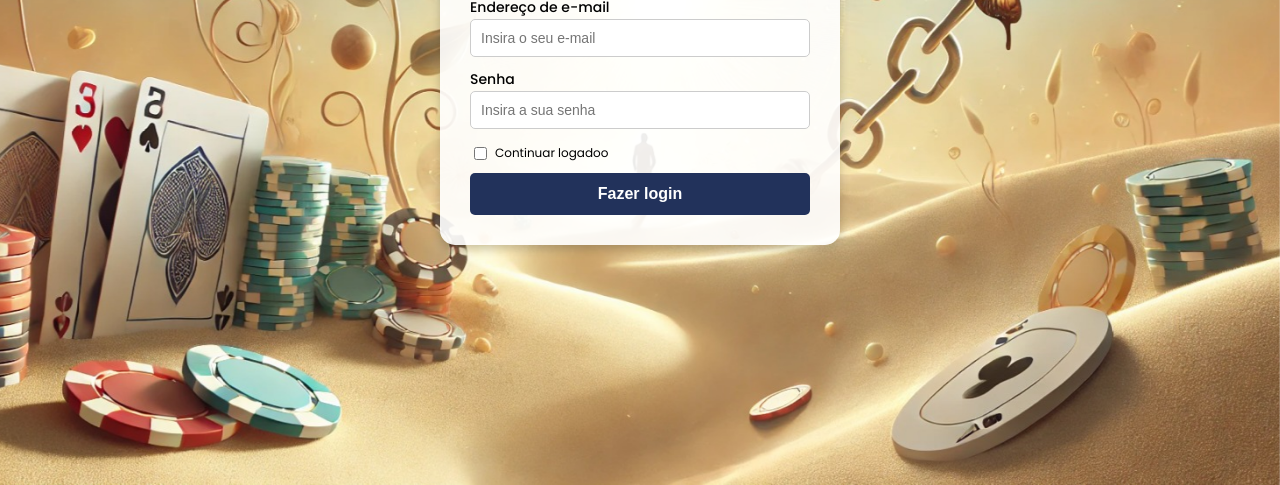
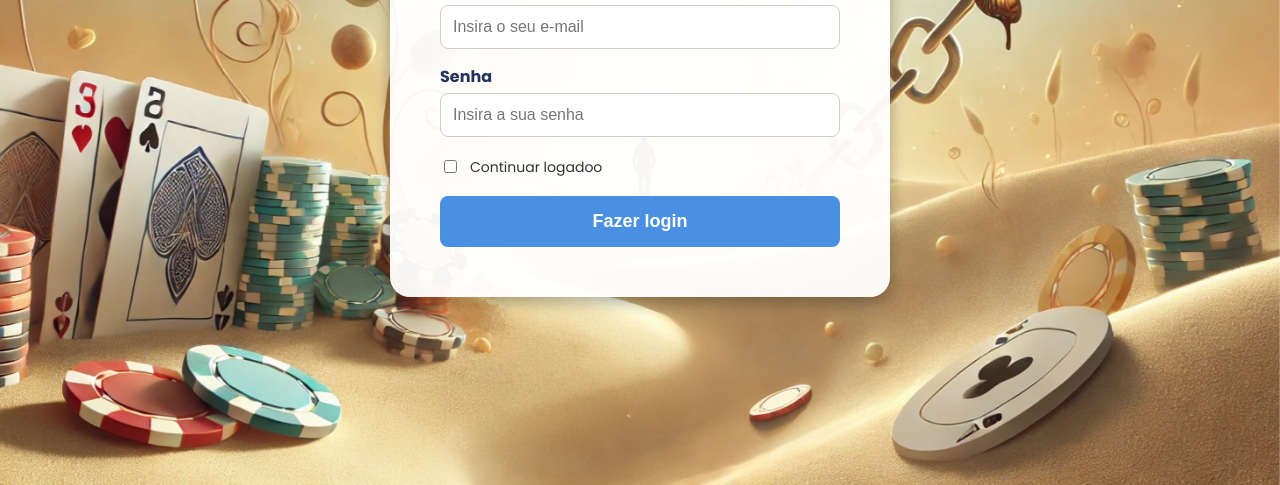
Before and after one commit to gbecherp/AntiBet, a website: page login/index.html in a window 1280 px wide. Shown: the part 315-800 px from the top of the page. Drawn offline with nearby package versions, Linux system fonts and the light colour scheme.

Commit message:
altera tamanhos

```diff
--- a/login/style.css
+++ b/login/style.css
@@ -11,48 +11,51 @@
 
 /* Form container */
 .login-container {
-  background: rgba(255, 255, 255, 0.9); /* Transparency */
-  border-radius: 15px;
-  padding: 30px;
-  box-shadow: 0 4px 10px rgba(0, 0, 0, 0.2);
-  max-width: 400px;
-  width: 100%;
-}
-
-.login-form {
-  width: 100%;
+  background: rgba(255, 255, 255, 0.95); /* Slightly less transparency for readability */
+  border-radius: 20px; /* Slightly rounder corners */
+  padding: 50px; /* Increased padding for better spacing */
+  box-shadow: 0 6px 15px rgba(0, 0, 0, 0.3); /* Stronger shadow for depth */
+  max-width: 500px; /* Balanced width */
+  width: 100%; /* Prevent overflow */
+  min-height: 400px; /* Adjusted height for proportions */
+  display: flex;
+  flex-direction: column; /* Ensure content stacks nicely */
+  justify-content: center; /* Center-align form content vertically */
 }
 
 /* Title */
 .login-title {
-  font-size: 24px;
+  font-size: 28px; /* Adjusted for proportional scaling */
   font-weight: 700;
-  margin-bottom: 20px;
+  margin-bottom: 30px; /* Larger gap for visual balance */
   text-align: center;
+  color: #22325b; /* Darker color for contrast */
 }
 
 /* Input fields */
 .input-group {
-  margin-bottom: 15px;
+  margin-bottom: 20px; /* Increased spacing for clarity */
 }
 
 .input-group label {
-  font-size: 14px;
-  font-weight: 500;
-  margin-bottom: 5px;
+  font-size: 16px; /* More proportional label size */
+  font-weight: 600; /* Slightly bolder for readability */
+  margin-bottom: 8px; /* Balanced spacing below labels */
   display: block;
+  color: #22325b; /* Matching the title color */
 }
 
 .input-group input {
   width: 100%;
-  padding: 10px;
-  font-size: 14px;
+  padding: 12px; /* Increased padding for larger input fields */
+  font-size: 16px; /* Larger font size for accessibility */
   border: 1px solid #ccc;
-  border-radius: 5px;
+  border-radius: 8px; /* Softer corners for inputs */
 }
 
 .input-group input:focus {
   border-color: #4a90e2;
+  box-shadow: 0 0 5px rgba(74, 144, 226, 0.5); /* Subtle focus highlight */
   outline: none;
 }
 
@@ -60,24 +63,54 @@
 .checkbox-group {
   display: flex;
   align-items: center;
-  gap: 5px;
-  font-size: 12px;
+  gap: 10px; /* Balanced spacing between checkbox and label */
+  font-size: 14px; /* Slightly larger text */
+  color: #333; /* Neutral color for readability */
 }
 
 /* Button */
 .login-button {
   width: 100%;
-  padding: 12px;
-  background-color: #22325b;
+  padding: 15px; /* Increased button size */
+  background-color: #4a90e2; /* Softer blue for better appeal */
   color: #fff;
-  font-size: 16px;
+  font-size: 18px; /* Larger font size */
   font-weight: 700;
   border: none;
-  border-radius: 5px;
+  border-radius: 8px; /* Matching input fields' corners */
   cursor: pointer;
-  margin-top: 10px;
+  margin-top: 20px; /* Better spacing above button */
+  transition: background-color 0.3s ease, transform 0.2s ease; /* Smooth hover effect */
 }
 
 .login-button:hover {
-  background-color: #1a2746;
+  background-color: #3a78c0; /* Slightly darker blue on hover */
+  transform: scale(1.02); /* Subtle grow effect */
 }
+
+/* Responsiveness */
+@media (max-width: 768px) {
+  .login-container {
+    padding: 30px; /* Reduced padding for smaller screens */
+    max-width: 90%; /* Adjust width for mobile */
+    min-height: 500px; /* Reduce height for smaller screens */
+  }
+
+  .login-title {
+    font-size: 24px; /* Slightly smaller title */
+  }
+
+  .input-group label {
+    font-size: 14px; /* Adjust for smaller screens */
+  }
+
+  .input-group input {
+    font-size: 14px; /* Adjust for smaller screens */
+    padding: 10px;
+  }
+
+  .login-button {
+    font-size: 16px;
+    padding: 12px;
+  }
+}
```
